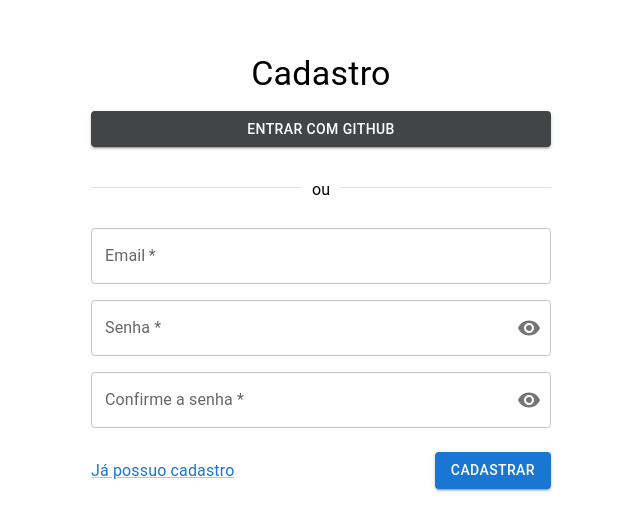
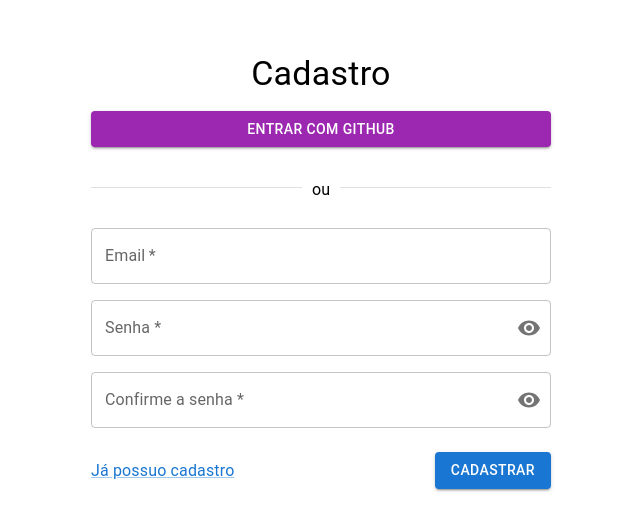
Before and after one commit to simone-alcala/-Repo-Provas-Front, a React app: page /sign-up in a window 1280 px wide. Shown: the part 133-664 px from the top of the page, without its empty margins (319-959 px from the left). Built offline with nearby package versions, Linux system fonts and the light colour scheme.

Commit message:
Fix: tsconfig

```diff
--- a/src/pages/SignIn/index.tsx
+++ b/src/pages/SignIn/index.tsx
@@ -58,7 +58,7 @@ const styles = {
   },
   buttonGitHub: {
     width: '100%',
-    backgroundColor: '#424445',
+    //backgroundColor: '#424445',
     margin: 1,
   }
 }
@@ -129,7 +129,7 @@ function SignIn() {
             Login
           </Typography>
 
-          <Button variant='contained' type='button' sx={ styles.buttonGitHub }>
+          <Button variant='contained' type='button' color='secondary' sx={ styles.buttonGitHub }>
               ENTRAR COM GITHUB
           </Button>
 
--- a/src/pages/SignUp/index.tsx
+++ b/src/pages/SignUp/index.tsx
@@ -58,7 +58,7 @@ const styles = {
   },
   buttonGitHub: {
     width: '100%',
-    backgroundColor: '#424445',
+//    backgroundColor: '#424445',
     margin: 1,
   }
 }
@@ -139,7 +139,7 @@ function SignUp() {
             Cadastro
           </Typography>
 
-          <Button variant='contained' type='button' sx={ styles.buttonGitHub }>
+          <Button variant='contained' color='secondary' type='button' sx={ styles.buttonGitHub }>
               ENTRAR COM GITHUB
           </Button>
 
```
Also changed, not shown: tsconfig.json (line endings or trailing spaces).
